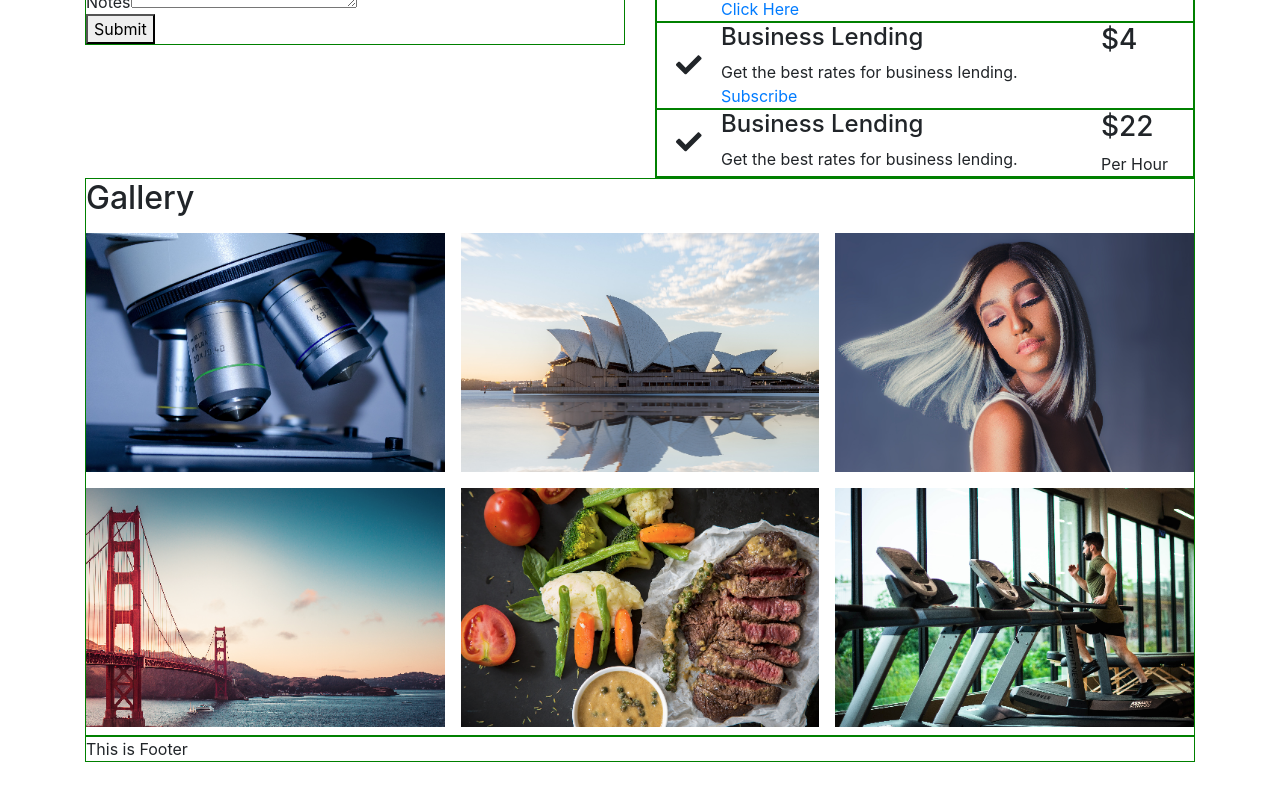
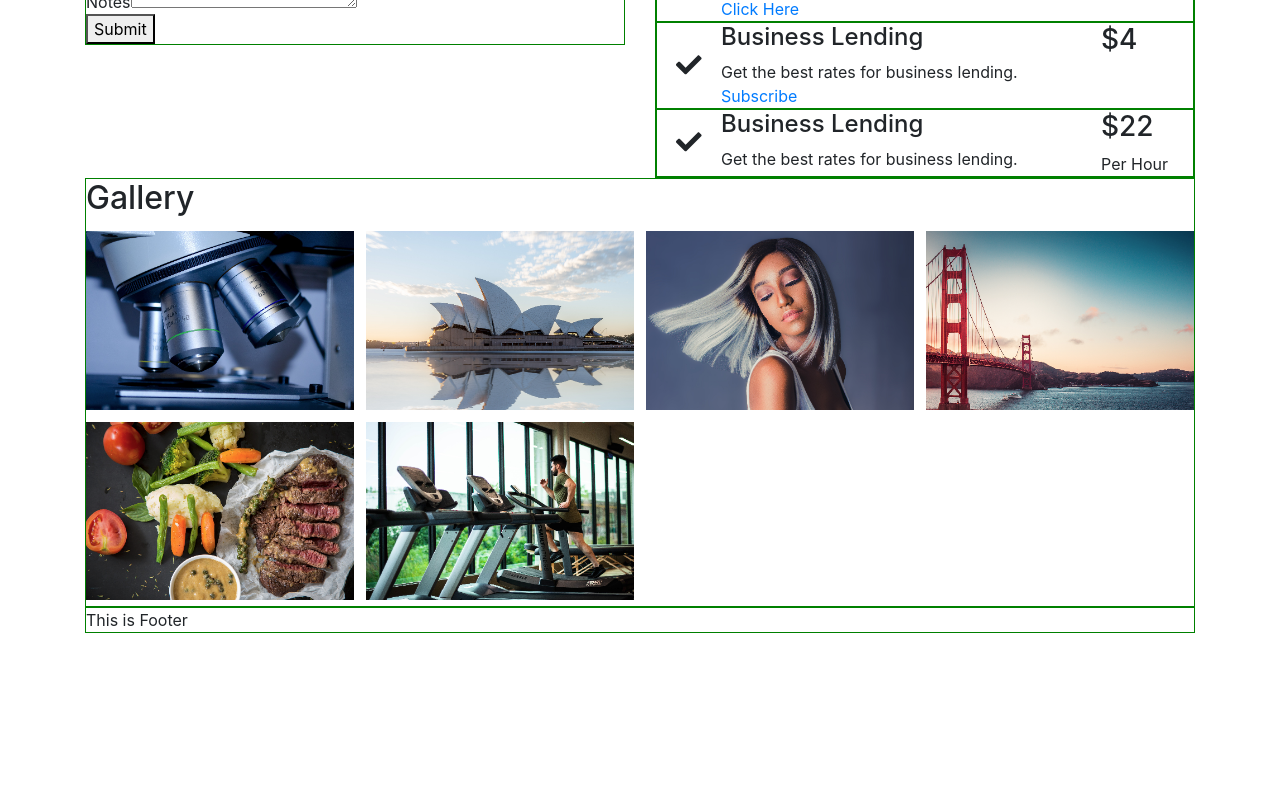
Before and after one commit to krinj/zinc-react-template, a React (Create React App) app in the folder app/: page / in a window 1280 px wide. Shown: the part 1192-1992 px from the top of the page. After the commit the page ends 1919 px from the top, so only its background shows below. Built offline with nearby package versions, Linux system fonts and the light colour scheme.

Commit message:
Finish Gallery Component

```diff
--- a/app/package.json
+++ b/app/package.json
@@ -17,6 +17,7 @@
     "markdown-to-jsx": "^6.11.0",
     "react": "^16.12.0",
     "react-dom": "^16.12.0",
+    "react-image-lightbox": "^5.1.1",
     "react-scripts": "3.3.0",
     "typescript": "~3.7.2"
   },
--- a/app/src/components/gallery/Gallery.tsx
+++ b/app/src/components/gallery/Gallery.tsx
@@ -1,6 +1,11 @@
 import React from 'react';
 import DisplayableElement from '../DisplayableElement';
 import GalleryModel from './GalleryModel';
+import Lightbox from 'react-image-lightbox';
+import 'react-image-lightbox/style.css';
+
+
+const GALLERY_PADDING: number = 6;
 
 
 class Gallery extends DisplayableElement {
@@ -17,19 +22,77 @@ class Gallery extends DisplayableElement {
     }
 }
 
+const createLightBox = (index: number, images: string[], setIndex: (n: number) => any, setLightBoxOpen: (x: boolean) => any): JSX.Element => {
+
+    // Set index.
+    const imageLength: number = images.length;
+    const prevIndex: number = (index - 1) % imageLength;
+    const nextIndex: number = (index + 1) % imageLength;
+
+    // Image sources.
+    const currentImage = images[index];
+    const prevImage = images[prevIndex];
+    const nextImage = images[nextIndex];
+
+    // Create actual light box.
+    const lightbox = <Lightbox
+        mainSrc={currentImage}
+        nextSrc={nextImage}
+        prevSrc={prevImage}
+        animationDuration={100}
+        onCloseRequest={() => setLightBoxOpen(false)}
+        onMovePrevRequest={() => setIndex(prevIndex)}
+        onMoveNextRequest={() => setIndex(nextIndex)}/>
+
+    return lightbox;
+}
+
+const createGalleryThumbnail= (
+    i: number,
+    imagePath: string,
+    setIsOpen: (x: boolean) => void,
+    setIndex: (x: number) => void,
+    mdStyle: string,
+    smStyle: string
+    ): JSX.Element => {
+
+    const onClick = (_: any) => {
+        setIsOpen(true);
+        setIndex(i);
+    }
+
+    return <div className={`${mdStyle} ${smStyle}`} style={{padding: `${GALLERY_PADDING}px`}}>
+        <img src={imagePath} style={{width: "100%", cursor: "pointer"}} onClick={onClick}/>
+    </div>
+}
+
 const GalleryJSX: React.FC<GalleryModel> = (props) => {
 
+    const [index, setIndex] = React.useState(0);
+    const [isOpen, setIsOpen] = React.useState(false);
+
+    const imageColMd: number = props.imageColMd !== undefined ? Math.round(12 / props.imageColMd) : 4;
+    const imageColMdStyle: string = `col-md-${imageColMd}`;
+
+    const imageColSm: number = props.imageColSm !== undefined ? Math.round(12 / props.imageColSm): 6;
+    const imageColSmStyle: string = `col-sm-${imageColSm} col-${imageColSm}`;
+
+    // Gallery Component.
     const gallery: JSX.Element[] = [];
-
     for (let i: number = 0; i < props.images.length; i++) {
         const imagePath: string = props.images[i];
-        const imageElement: JSX.Element = <div className="col-4" style={{padding: "8px"}}><img src={imagePath} style={{width: "100%"}}/></div>
+        const imageElement: JSX.Element = createGalleryThumbnail(i, imagePath, setIsOpen, setIndex, imageColMdStyle, imageColSmStyle);
         gallery.push(imageElement);
     }
 
+    // LightBox Component.
+    const lightbox: JSX.Element | null = isOpen ? createLightBox(index, props.images, setIndex, setIsOpen) : null;
+    const negativePadding: string = `-${GALLERY_PADDING}px`;
+
     return <>
         <h2>Gallery</h2>
-        <div className="row" style={{marginLeft: "-8px", marginRight: "-8px"}}>{gallery}</div>
+        <div className="row" style={{marginLeft: negativePadding, marginRight: negativePadding}}>{gallery}</div>
+        {lightbox}
     </>
 }
 
--- a/app/src/components/gallery/GalleryModel.ts
+++ b/app/src/components/gallery/GalleryModel.ts
@@ -1,6 +1,8 @@
 interface GalleryModel {
 
     images: string[];
+    imageColMd?: number;
+    imageColSm?: number;
 
 }
 
--- a/app/src/zinc/zincContent.ts
+++ b/app/src/zinc/zincContent.ts
@@ -77,7 +77,8 @@ class ZincContent extends ZincContentInterface {
         const galleryElement = new Gallery({
             images: [
                 gallery1, gallery2, gallery3, gallery4, gallery5, gallery6
-            ]
+            ],
+            imageColMd: 4
         });
         const block5 = new ZincBlock()
             .add(galleryElement);
```
Also changed, not shown: 1 other file (tests, documents, lock files or other folders).
